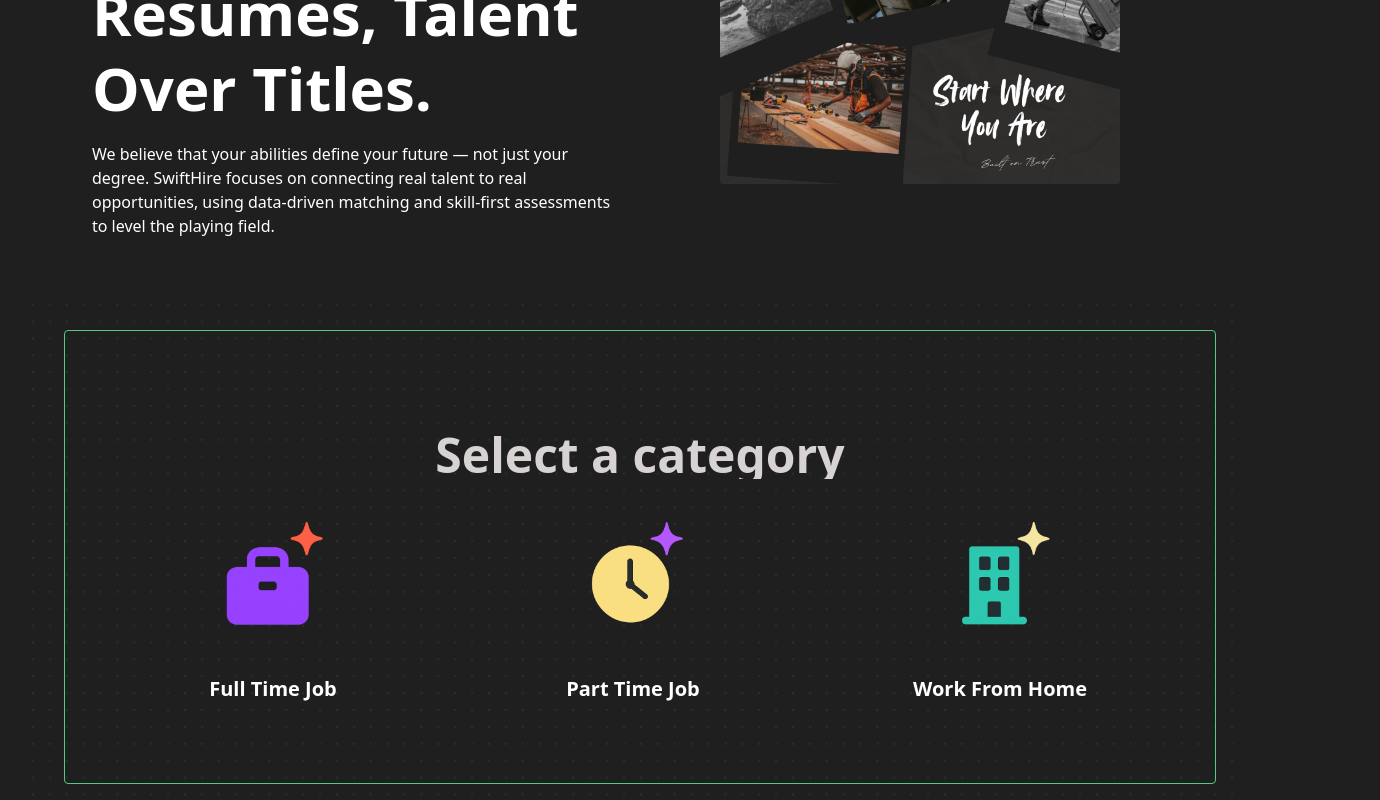
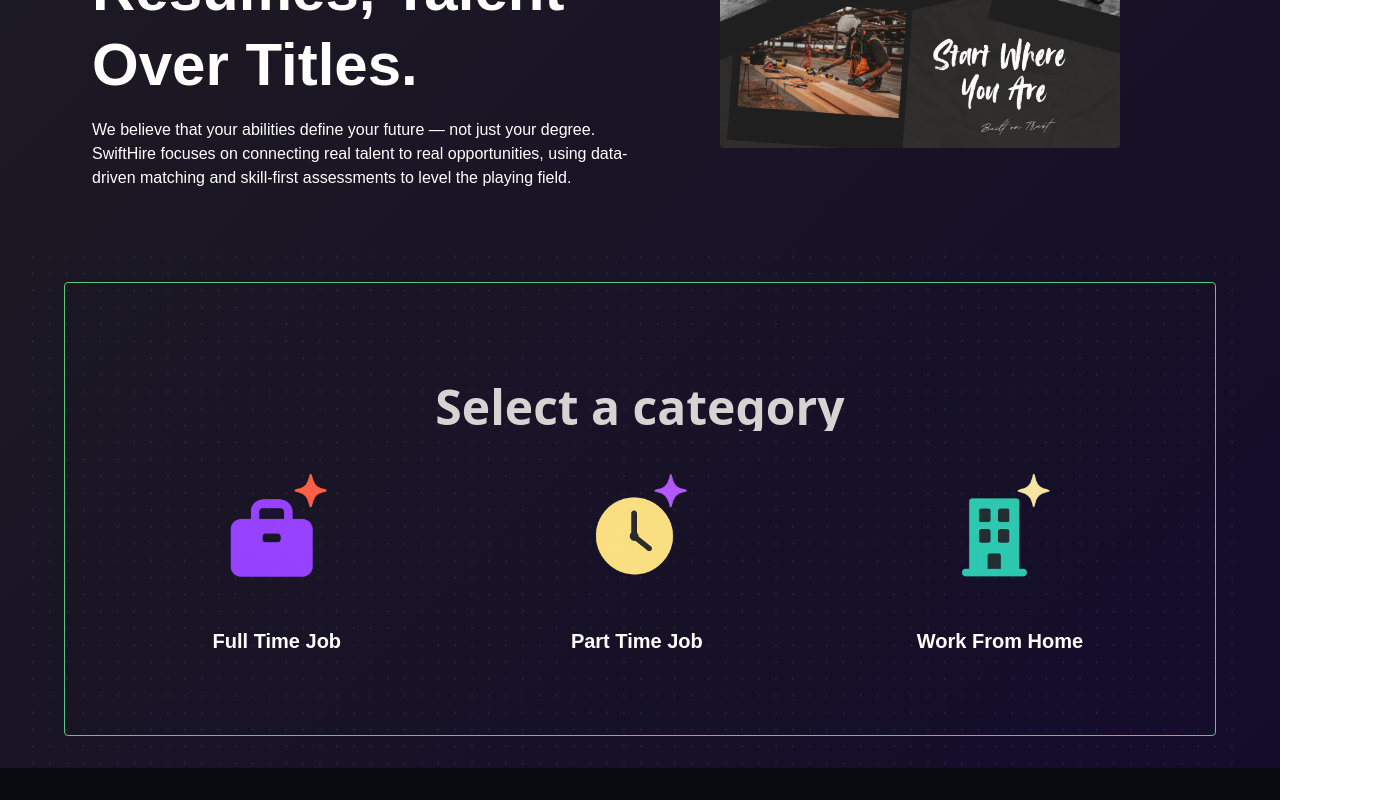
Before and after one commit to icodervivek/swifthire, a React (Vite) app in the folder client/: page / in a window 1280 px wide. Shown: the part 811-1611 px from the top of the page, 1380 px wide, since content can reach past the window. Built offline with nearby package versions, Linux system fonts and the light colour scheme.

Commit message:
refactor: clean up index.css by removing unused font-face and improving scrollbar styles

```diff
--- a/client/src/index.css
+++ b/client/src/index.css
@@ -1,18 +1,10 @@
 @import "tailwindcss";
-/*
-@font-face {
-  font-family: Freigeist;
-  src: url("/frontend/src/assets/freigeist.otf");
-} */
 
 @font-face {
   font-family: Linear;
   src: url("/frontend/src/assets/linear.otf");
 }
 
-/* @theme {
-  --font-freigeist: Freigeist, "sans-serif";
-} */
 @theme {
   --font-linear: Linear, "sans-serif";
 }
@@ -22,14 +14,38 @@
     margin: 0;
     padding: 0;
     box-sizing: border-box;
-    /* overflow-x: hidden; */
   }
+}
+
+.scroll-horizontal::-webkit-scrollbar {
+  height: 10px; /* thickness of horizontal scrollbar */
+}
+
+.scroll-horizontal::-webkit-scrollbar-track {
+  background: #1f1f1f; /* dark track */
+  border-radius: 5px;
+}
+
+.scroll-horizontal::-webkit-scrollbar-thumb {
+  background: #57c785; /* thumb color matching your theme */
+  border-radius: 5px;
+  border: 2px solid #1f1f1f; /* creates a nice inset effect */
+}
+
+.scroll-horizontal::-webkit-scrollbar-thumb:hover {
+  background: #2a7b9b; /* hover effect */
+}
+
+/* Firefox */
+.scroll-horizontal {
+  scrollbar-width: thin;
+  scrollbar-color: #57c785 #1f1f1f;
 }
 
 body {
   background-color: rgb(32, 31, 31);
   color: #fff;
-
+  font-family: 'Gill Sans', 'Gill Sans MT', Calibri, 'Trebuchet MS', sans-serif;
 }
 
 .navbar {
@@ -64,7 +80,7 @@ body {
 
 .worker {
   background: linear-gradient(90deg, #d53369 0%, #daae51 100%);
-   margin: 0.5rem 0.4rem;
+  margin: 0.5rem 0.4rem;
   padding: 0.8rem 2rem;
   font-weight: bold;
   color: #fff;
@@ -76,33 +92,18 @@ body {
   box-shadow: 0 4px 15px rgba(0, 0, 0, 0.2);
 }
 
-.worker-section{
+.worker-section {
   background-color: rgb(33, 75, 70);
 }
 
+
 body {
-    overflow-x: hidden;
-
+  overflow-x: hidden;
   position: relative;
-  background-color: #201f1f; /* Dark base */
-  isolation: isolate; /* Helps with blending */
-}
-
-body::before {
-  content: "";
-  position: absolute;
-  top: -100px;
-  right: -100px;
-  width: 600px;
-  height: 600px;
-  background: radial-gradient(
-    circle,
-    rgba(73, 46, 148, 0.5) 0%,
-    rgba(73, 46, 148, 0) 70%
-  );
-  filter: blur(100px);
-  z-index: -1;
-  pointer-events: none;
+  background: linear-gradient(135deg, #1f1f1f, #130a2c); /* Bluish gradient */
+  min-height: 100vh;
+  margin: 0;
+  font-family: sans-serif;
 }
 
 .dotted-svg {
```
